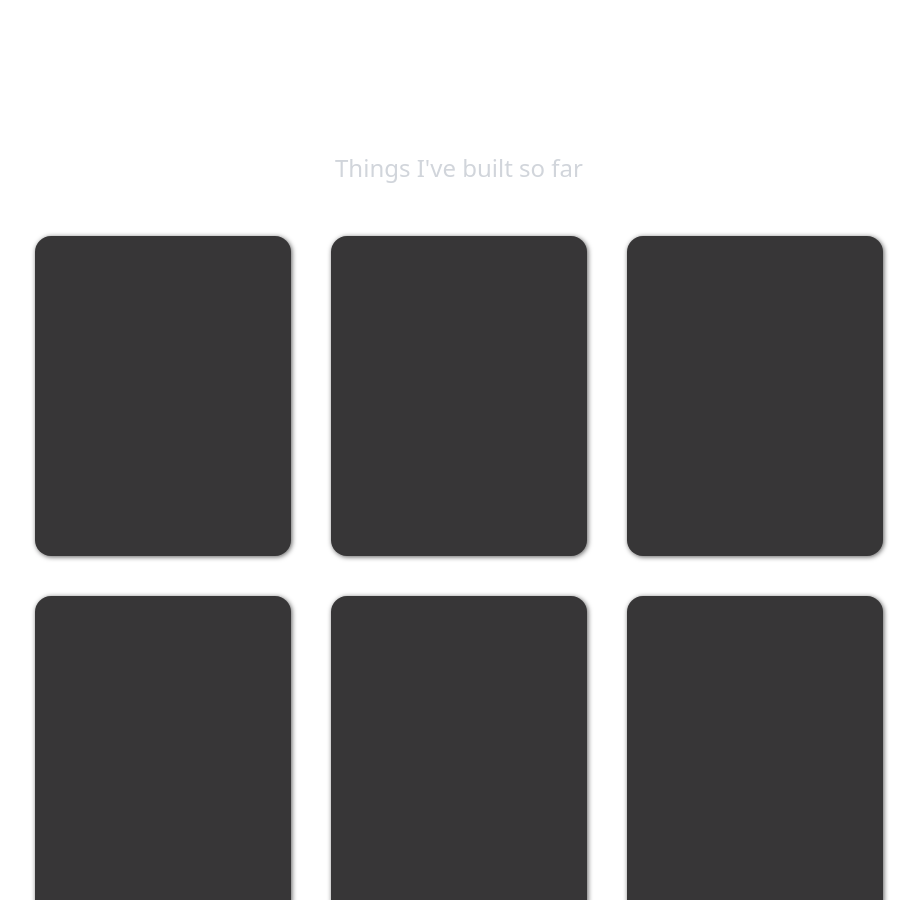
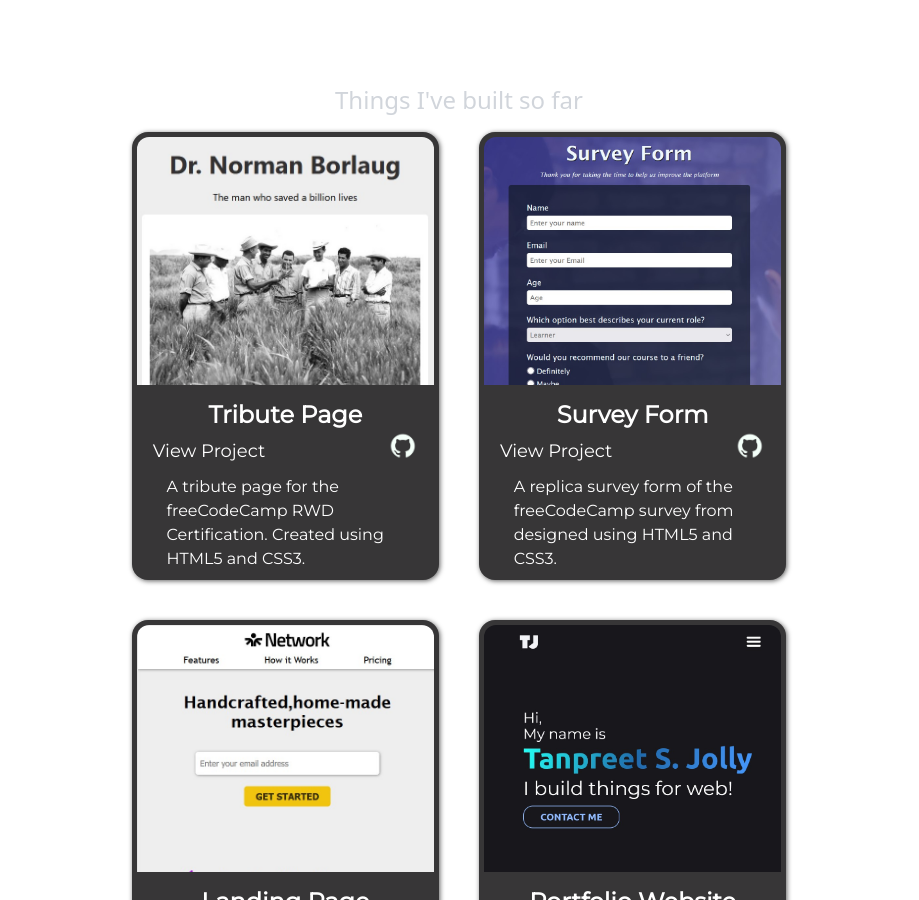
Before and after one commit to tanpreetjolly/portfolio, a website: page build/index.html in a window 1280 px wide. Shown: the part 1900-2800 px from the top of the page, without its empty margins (181-1100 px from the left). Drawn offline with nearby package versions, Linux system fonts and the light colour scheme.

Commit message:
projects with javascript

```diff
--- a/build/css/style.css
+++ b/build/css/style.css
@@ -50,6 +50,7 @@ footer{
     min-width: 70vw;
     background-color: #1b1b1b;
     animation-duration: 0.5s;
+    margin-top: 12vh;
 }
 #dropdownMenu li{
     font-weight: 900;
@@ -57,8 +58,11 @@ footer{
     font-family: var(--font-menu);
     padding: 2.5rem;
     text-align: center;
+
 }
-
+#dropdownMenu li a{
+    display: block;
+}
 #dropdownMenu li:active{
     color: #8fbaff;
 }
@@ -118,19 +122,42 @@ border-color: var(--button-bg-color);
     text-shadow: 0.5px 0.5px 5px #373637;
 }
 #stacks :nth-child(n) {
-min-height: 32px;
+min-height: 40px;
 padding-bottom: 10px;
-min-width: 32px;
+min-width: 40px;
 }
 
 .project-card {
-width: max(250px, 20vw);
-aspect-ratio: 4/5;
+width: max(300px, 24vw);
+/* overflow-y: scroll; */
+aspect-ratio: 3/4;
 background-color: #373637;
 border-radius: 16px;
 box-shadow:1px 1px 5px rgb(96, 96, 96);
+display: flex;
+flex-direction: column;
+/* justify-content: center; */
+align-items: center;
+padding: 5px;
+font-family: var(--font-hero);
+transform: scale(1..05);
 }
 
+.project-card img{
+    width: 100%;
+    border-radius: 12px 12px 0 0;
+    aspect-ratio: 1.2;
+    margin-bottom: 10px;
+    object-fit: cover;
+    object-position: top;
+
+}
+
+
+.projectLinkContainer img{
+    max-width: 30px;
+    aspect-ratio: 1;
+}
 /* forms */
 /* Set font and background color for form */
 #contact-form {
--- a/build/index.html
+++ b/build/index.html
@@ -7,7 +7,7 @@
     <link rel="stylesheet" href="css/output.css" />
     <link rel="stylesheet" href="css/style.css" />
     <link rel="stylesheet" href="https://cdnjs.cloudflare.com/ajax/libs/animate.css/4.1.1/animate.min.css">
-    <script defer src="menu.js"></script>
+    <script defer src="js/menu.js"></script>
     <title>Portfolio</title>
   </head>
   <body
@@ -15,7 +15,7 @@
   >
     <aside
       id="socials"
-      class="fixed left-0 top-1/3 lg:flex flex-col justify-center p-5 hidden"
+      class="fixed left-0 top-1/3 lg:flex flex-col justify-center p-5 hidden  z-10"
     >
       <div id="socials-container" class="flex flex-col gap-5">
         <img src="img/linkedin.png" alt="linked" class="h-auto w-8 hover:scale-110 hover:bg-blue-700 rounded-lg cursor-pointer hover:transition-all duration-300" />
@@ -38,7 +38,7 @@
           <a href="#contact" class="hover:text-blue-300 hover:scale-105 transition-all duration-300  hover:ease-in-out">Contact</a>
         </nav>
       </div>
-      <div id="dropdownMenu" class="z-20 fixed h-screen w-full top-20  left-0 items-center flex-col text-3xl lg:hidden animate_animated  animate__slideInDown hidden">
+      <div id="dropdownMenu" class="z-20 fixed h-screen w-full top-0  left-0 items-center flex-col text-3xl lg:hidden animate_animated  animate__slideInDown hidden">
         <ul id="links" class="w-4/5 toggle-list">
           <li>
             <a href="index.html">Home</a>
@@ -136,7 +136,7 @@
       </section>
       <section
         id="projects"
-        class="relative flex min-w-full flex-col items-center justify-center gap-10 p-5"
+        class="relative flex min-w-full flex-col items-center gap-1 p-5"
       >
         <div id="caption-projects" class="text-center">
           <p class="text-3xl sm:text-4xl md:text-5xl" id="projects-heading">My Projects</p>
@@ -146,12 +146,15 @@
           id="project-container"
           class="flex w-4/5 flex-wrap place-content-center justify-center gap-10"
         >
-          <div class="project-card"></div>
-          <div class="project-card"></div>
-          <div class="project-card"></div>
-          <div class="project-card"></div>
-          <div class="project-card"></div>
-          <div class="project-card"></div>
+          <div class="">
+            <img src="" alt="">
+            <h2 class="text-xl font-bold mx-3 underline-offset-1 pt-1">Project 1</h2>
+            <div class="flex justify-between w-full px-4  projectLinkContainer items-center" >
+              <a href=""><p class="underline">View Project</p></a>
+              <a href=""><img src="img/footer-github.png" alt=""></a>
+            </div>
+            <p class="m-1 text- w-4/5 text-center">Lorem ipsum dolor sit, amet consectetur adipisicing elit. Sint cum natus perferendis</p>
+          </div>
         </div>
       </section>
       <section
--- /dev/null
+++ b/build/js/app.js
@@ -0,0 +1,3 @@
+import { sum } from "./menu";
+
+sum(3,4);
--- /dev/null
+++ b/build/js/menu.js
@@ -0,0 +1,83 @@
+const dropdownMenu = document.querySelector("#dropdownMenu");
+const menuIcon = document.querySelector("#menu");
+const list = document.querySelector(".toggle-list");
+
+menuIcon.addEventListener("click", () => {
+    menuToggle();
+    menuIcon.classList.toggle("scale-105");
+    list.addEventListener("click", () => {
+        dropdownMenu.classList.remove("flex");
+        dropdownMenu.classList.add("hidden");
+    })
+})
+
+function menuToggle(params) {
+        dropdownMenu.classList.toggle("hidden");
+        dropdownMenu.classList.toggle("flex");
+}
+
+
+
+//Projects Lists
+
+const projectList = [
+    {
+        id: 1,
+        title: "Tribute Page",
+        img: "./img/tribute-thumbnail.jpg",
+        githubLink: "",
+        live: "",
+        desc: "A tribute page for the freeCodeCamp RWD Certification. Created using HTML5 and CSS3.",
+    },
+    {
+        id: 2,
+        title: "Survey Form",
+        img: "./img/surveyform-thumbnail.jpg",
+        githubLink: "",
+        live: "",
+        desc: "A replica survey form of the freeCodeCamp survey from designed using HTML5 and CSS3."
+    },
+    {
+        id: 3,
+        title: "Landing Page",
+        img: "./img/landingpage-thumbnail.jpg",
+        githubLink: "",
+        live: "",
+        desc: "A simple static landing page for a business that deals in handcrafted objects."
+    },
+    {
+        id: 4,
+        title: "Portfolio Website",
+        img: "./img/portfolio-thumbnail.jpg",
+        githubLink: "",
+        live: "",
+        desc: "A personal portfolio created using HTML5, CSS3 and JavaScript showcasing my work."
+    },
+]
+
+// function to return project-card
+const projectContainer = document.getElementById("project-container");
+
+function displayAllProjects(projectsList){
+    let displayProjects = projectsList.map(function(item){
+        return `
+        <div class="project-card">
+            <img src= ${item.img} alt=${item.title}>
+            <h2 class="text-2xl  font-bold mx-3 pt-1">${item.title}</h2>
+            <div class="flex justify-between w-full px-4  projectLinkContainer items-center" >
+              <a href=${item.live}><p class="text-lg">View Project</p></a>
+              <a href="${item.githubLink}"><img src="img/footer-github.png" alt=""></a>
+            </div>
+            <p class="m-1 w-4/5">${item.desc}</p>
+        </div>`
+
+    });
+    displayProjects = displayProjects.join("");
+    projectContainer.innerHTML = displayProjects;
+
+}
+
+
+window.addEventListener("DOMContentLoaded", function(){
+    displayAllProjects(projectList);
+})
--- a/build/menu.js
+++ /dev/null
@@ -1,19 +0,0 @@
-const dropdownMenu = document.querySelector("#dropdownMenu");
-const menuIcon = document.querySelector("#menu");
-const list = document.querySelector(".toggle-list");
-
-menuIcon.addEventListener("click", () => {
-    menuToggle();
-    console.log(dropdownMenu.classList)
-    menuIcon.classList.toggle("scale-105");
-    list.addEventListener("click", () => {
-        dropdownMenu.classList.remove("flex");
-        dropdownMenu.classList.add("hidden");
-        console.log(dropdownMenu.classList)
-    })
-})
-
-function menuToggle(params) {
-        dropdownMenu.classList.toggle("hidden");
-        dropdownMenu.classList.toggle("flex");
-}
```
Also changed, not shown: build/css/output.css, build/img/git-hub.png (deleted), build/img/landingpage-thumbnail.jpg (added), build/img/portfolio-thumbnail.jpg (added), build/img/surveyform-thumbnail.jpg (added), build/img/tribute-thumbnail.jpg (added).
